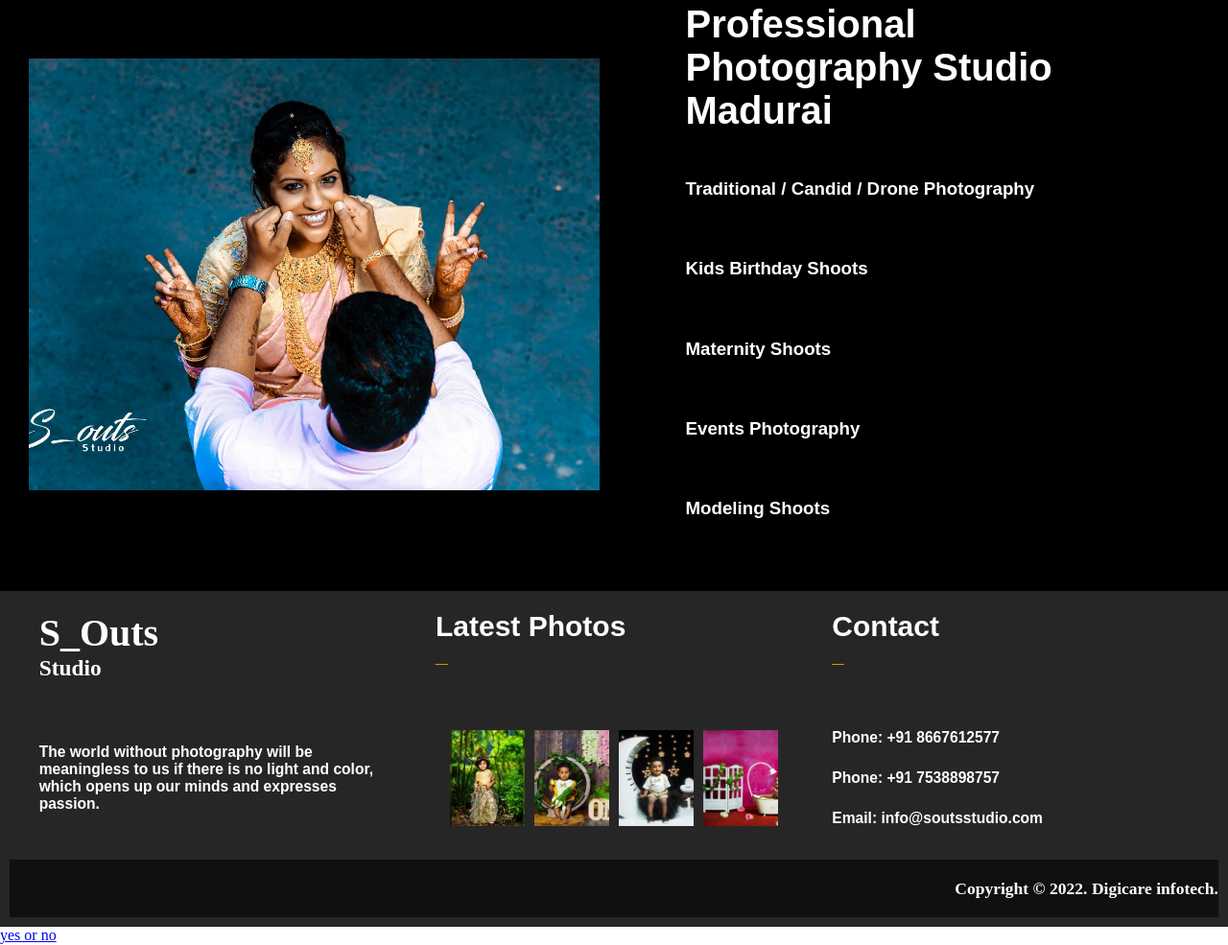
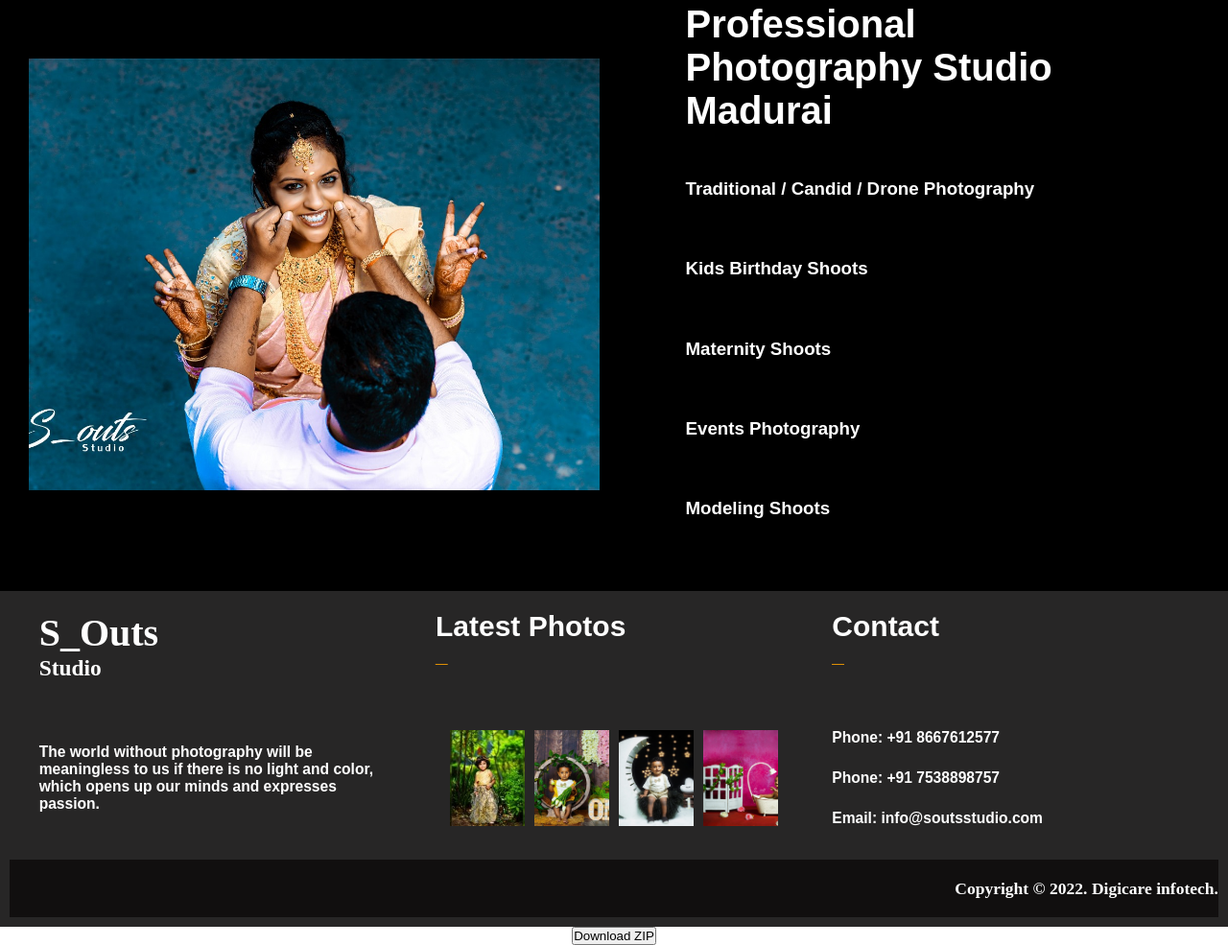
Before and after one commit to kaliraj1200/d77, a plain HTML site: page index.html in a window 1280 px wide. Shown: the part 2794-3779 px from the top of the page at 96% size. Drawn offline with Linux system fonts and the light colour scheme.

Commit message:
Update index.html

```diff
--- a/index.html
+++ b/index.html
@@ -205,8 +205,8 @@
     </div>
     <h1></h1>
     <p></p>
-    <center><a href="e-com php.zip" download="e-commerce"></center>
-        yes or no
-    </a>
+    <center><a href="yourfile.zip" download>
+        <button>Download ZIP</button>
+    </a></center>
 </body>
 </html>
```
